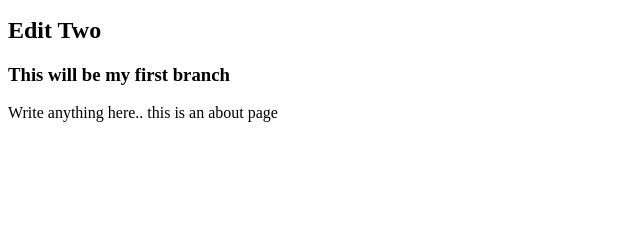
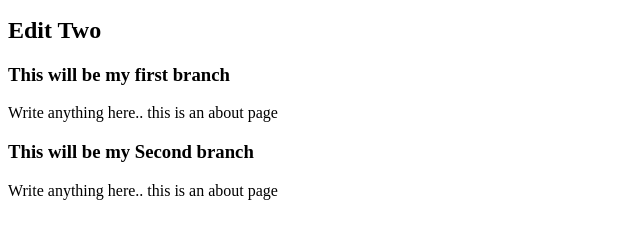
Before and after one commit to irHasanmolla/gitmastery, a plain HTML site: page index.html in a window 1280 px wide. Shown: the part 101-340 px from the top of the page, without its empty margins (0-640 px from the left). Drawn offline with Linux system fonts and the light colour scheme.

Commit message:
first branch step two

```diff
--- a/index.html
+++ b/index.html
@@ -12,5 +12,10 @@
 
   <h3>This will be my first branch</h3>
   <p>Write anything here.. this is an about page</p>
+
+  <h3>This will be my Second branch</h3>
+  <p>Write anything here.. this is an about page</p>
+
+
 </body>
 </html>
```
